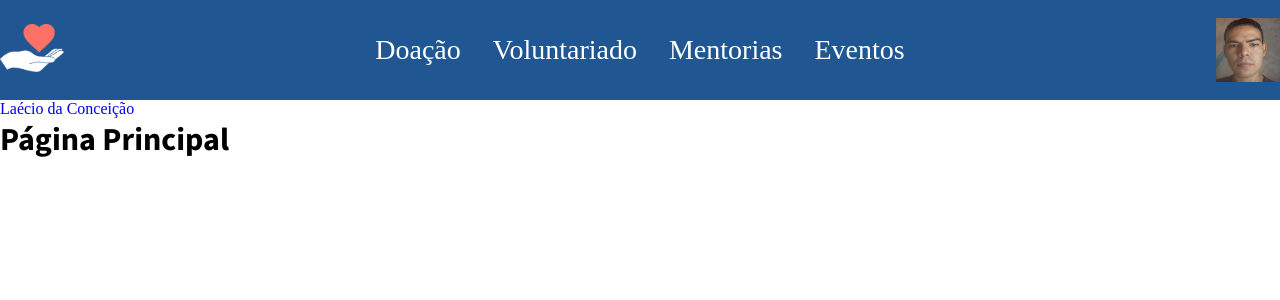
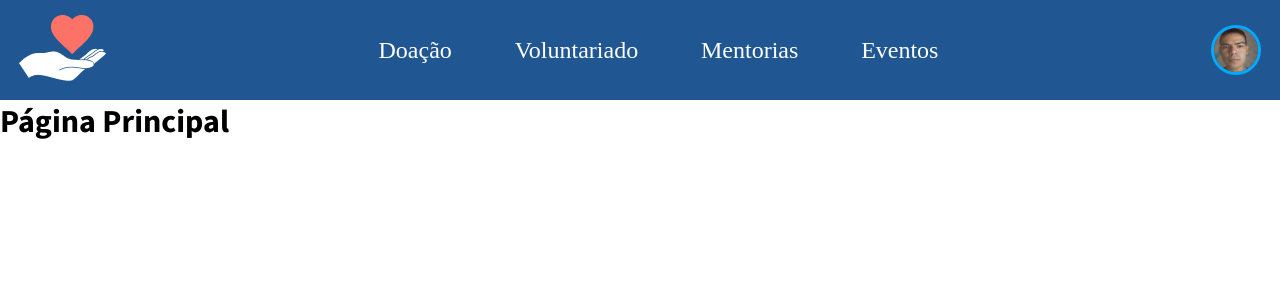
Before and after one commit to laecio22/Connect, a React (Vite) app: page / in a window 1280 px wide. Shown: the top 300 px of the page. Built offline with nearby package versions, Linux system fonts and the light colour scheme.

Commit message:
style(header.module.scss):ajuste  estilização  header  e efeito  de  toggle  no dropdown

```diff
--- a/src/components/header/Header.jsx
+++ b/src/components/header/Header.jsx
@@ -1,31 +1,42 @@
 import { Link } from "react-router-dom";
 import Logo from "../../assets/images/logo.png";
-import PhotoPerfil from '../../assets/images/laecio.jpg';
-import S from './header.module.scss';
+import PhotoPerfil from "../../assets/images/laecio.jpg";
+import S from "./header.module.scss";
+import { useState } from "react";
 
 const Header = () => {
+  const [menuAberto, setMenuAberto] = useState(false)
   return (
     <>
       <header className={S.header}>
         <section>
           <Link to="/">
             <img
+              className={S.imgLogo}
               src={Logo}
               alt="logo da aplicação representado por uma  imagem de uma  mão segurando um coração"
             />
           </Link>
         </section>
         <nav className={S.nav}>
-          <ul>
-            <Link to="/doacao">Doação</Link>
-            <Link to="/voluntariado">Voluntariado</Link>
-            <Link to="/mentoria">Mentorias</Link>
-            <Link to="/eventos">Eventos</Link>
-          </ul>
+          <Link to="/doacao">Doação</Link>
+          <Link to="/voluntariado">Voluntariado</Link>
+          <Link to="/mentoria">Mentorias</Link>
+          <Link to="/eventos">Eventos</Link>
         </nav>
-        <img src={PhotoPerfil} alt="Minha foto  do perfil de usuário" />
+        <img
+          src={PhotoPerfil}
+          alt="Minha foto  do perfil de usuário"
+          className={S.imgUser}
+          onClick={()=>setMenuAberto(!menuAberto)}
+        />
       </header>
-      <Link to="/">Laécio da Conceição</Link>
+      <nav className={menuAberto ? S.navUser: S.closedNav}>
+        <Link to="/usuario">Laécio da Conceição</Link>
+        <Link to="/">Meu Voluntariado</Link>
+        <Link to="/">Configurações  de Conta</Link>
+        <Link to="/">Sair</Link>
+      </nav>
     </>
   );
 };
--- a/src/components/header/header.module.scss
+++ b/src/components/header/header.module.scss
@@ -7,22 +7,45 @@
   justify-content: space-between;
   background-color: c.$color-blue;
   color: c.$color-white;
+  padding: 0 1.2rem;
+  position: relative;
+  .imgLogo {
+    width: 100%;
+  }
+  .nav {
+    font-size: 24px;
+    font-weight: 400;
+    width: 100%;
+    max-width: 600px;
+    display: flex;
+    align-items: center;
+    justify-content: space-between;
+    a {
+      color: c.$color-white;
+      padding: 5px 20px;
+    }
+  }
+  .imgUser {
+    width: 50px;
+    border-radius: 50%;
+    border: 3px solid #00aaff;
+    cursor: pointer;
+  }
+}
 
-  img {
-    width: 5vw;
+.navUser {
+  position: absolute;
+  right: 0;
+  top: 12%;
+  background-color:c.$color-blue ;
+  a {
+    display: block;
+    padding: 5px 10px;
+    color: white;
+    text-align: end;
   }
 
-  .nav {
-    font-size: 28px;
-    font-weight: 400;
-
-    ul {
-      display: flex;
-      gap: 2rem;
-    }
-
-    a {
-      color: c.$color-white;
-    }
+}
+.closedNav {
+    display: none;
   }
-}
```
